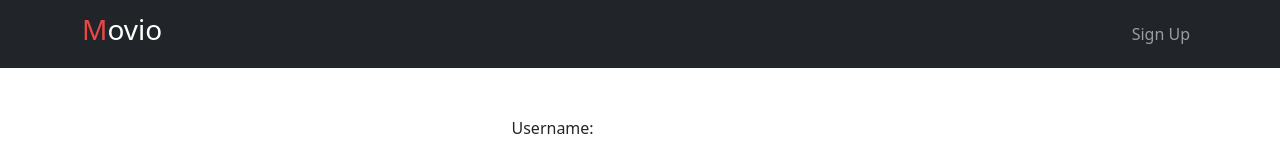
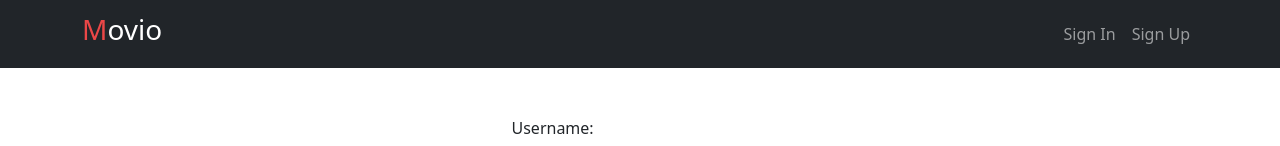
Before and after one commit to andreyshmalun/Movio-client, a React (Vite) app: page / in a window 1280 px wide. Shown: the top 146 px of the page. Built offline with nearby package versions, Linux system fonts and the light colour scheme.

Commit message:
Added login link

```diff
--- a/src/components/navbar/navbar.jsx
+++ b/src/components/navbar/navbar.jsx
@@ -1,3 +1,60 @@
+// import React from 'react';
+// import { Navbar, Container, Nav } from 'react-bootstrap';
+
+// import './navbar.scss';
+
+// export function Menubar({ user }) {
+//   onLoggedOut = () => {
+//     localStorage.clear();
+//     window.open('/', '_self');
+//   };
+
+//   const isAuth = () => {
+//     if (typeof window == 'undefined') {
+//       return false;
+//     }
+//     if (localStorage.getItem('token')) {
+//       return localStorage.getItem('token');
+//     } else {
+//       return false;
+//     }
+//   };
+
+//   return (
+// <Navbar
+//   className="main-nav"
+//   sticky="top"
+//   bg="dark"
+//   expand="lg"
+//   variant="dark"
+// >
+//       <Container className="container-fluid">
+// <Navbar.Brand className="navbar-logo" href="/">
+//   <h3>Movio</h3>
+// </Navbar.Brand>
+//         <Navbar.Toggle aria-controls="responsive-navbar-nav" />
+//         <Navbar.Collapse id="responsive-navbar-nav">
+//           <Nav className="ml-auto">
+//             {isAuth() && <Nav.Link href={`/users/${user}`}>Profile</Nav.Link>}
+//             {isAuth() && (
+//               <Nav.Link
+//                 variant="dark"
+//                 onClick={() => {
+//                   this.onLoggedOut();
+//                 }}
+//               >
+//                 Log Out
+//               </Nav.Link>
+//             )}
+//             {!isAuth() && <Nav.Link href="/">Sign-in</Nav.Link>}
+//             {!isAuth() && <Nav.Link href="/register">Sign-up</Nav.Link>}
+//           </Nav>
+//         </Navbar.Collapse>
+//       </Container>
+//     </Navbar>
+//   );
+// }
+
 import React from 'react';
 import { Container, Navbar, Nav } from 'react-bootstrap';
 import { Link } from 'react-router-dom';
@@ -45,6 +102,9 @@ export const Menubar = ({ user }) => {
             ) : (
               <>
                 {' '}
+                <Link className="nav-link" to="/">
+                  Sign In
+                </Link>
                 <Link className="nav-link" to="/register">
                   Sign Up
                 </Link>
```
Also changed, not shown: 2 other files (tests, documents, lock files or other folders).
